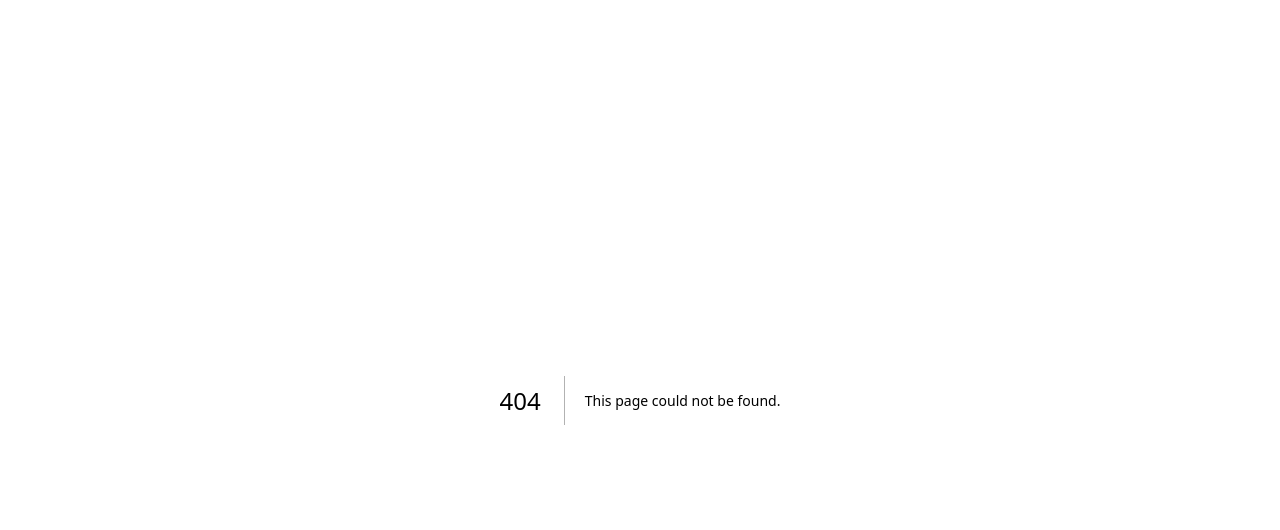
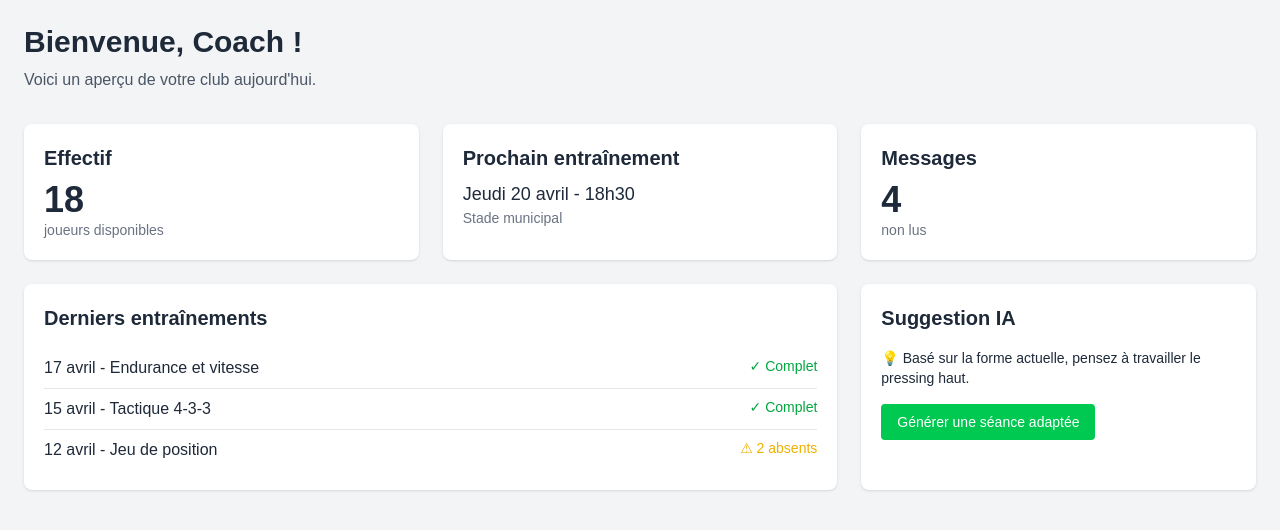
Before and after one commit to alexandrethurel/metactic, a Next.js app: page /coach in a window 1280 px wide. Before the commit this address had no page. Shown: the top 530 px of the page. Built offline with nearby package versions, Linux system fonts and the light colour scheme.

Commit message:
adds coach page

```diff
--- /dev/null
+++ b/src/app/(coach)/coach/page.js
@@ -0,0 +1,63 @@
+"use client";
+
+import React from "react";
+
+export default function CoachDashboardPage() {
+  return (
+    <div className="min-h-screen bg-gray-100 text-gray-800 p-6">
+      <header className="mb-8">
+        <h1 className="text-3xl font-bold mb-2">Bienvenue, Coach !</h1>
+        <p className="text-gray-600">Voici un aperçu de votre club aujourd'hui.</p>
+      </header>
+
+      <div className="grid grid-cols-1 md:grid-cols-2 lg:grid-cols-3 gap-6">
+        {/* Statistiques clés */}
+        <div className="bg-white rounded-lg shadow p-5">
+          <h2 className="text-xl font-semibold mb-2">Effectif</h2>
+          <p className="text-4xl font-bold">18</p>
+          <p className="text-sm text-gray-500">joueurs disponibles</p>
+        </div>
+
+        <div className="bg-white rounded-lg shadow p-5">
+          <h2 className="text-xl font-semibold mb-2">Prochain entraînement</h2>
+          <p className="text-lg font-medium">Jeudi 20 avril - 18h30</p>
+          <p className="text-sm text-gray-500">Stade municipal</p>
+        </div>
+
+        <div className="bg-white rounded-lg shadow p-5">
+          <h2 className="text-xl font-semibold mb-2">Messages</h2>
+          <p className="text-4xl font-bold">4</p>
+          <p className="text-sm text-gray-500">non lus</p>
+        </div>
+
+        {/* Liste des derniers entraînements */}
+        <div className="bg-white rounded-lg shadow p-5 col-span-1 md:col-span-2">
+          <h2 className="text-xl font-semibold mb-4">Derniers entraînements</h2>
+          <ul className="divide-y divide-gray-200">
+            <li className="py-2 flex justify-between">
+              <span>17 avril - Endurance et vitesse</span>
+              <span className="text-sm text-green-600">✓ Complet</span>
+            </li>
+            <li className="py-2 flex justify-between">
+              <span>15 avril - Tactique 4-3-3</span>
+              <span className="text-sm text-green-600">✓ Complet</span>
+            </li>
+            <li className="py-2 flex justify-between">
+              <span>12 avril - Jeu de position</span>
+              <span className="text-sm text-yellow-500">⚠ 2 absents</span>
+            </li>
+          </ul>
+        </div>
+
+        {/* Bloc suggestion IA */}
+        <div className="bg-white rounded-lg shadow p-5">
+          <h2 className="text-xl font-semibold mb-4">Suggestion IA</h2>
+          <p className="text-sm mb-2">💡 Basé sur la forme actuelle, pensez à travailler le pressing haut.</p>
+          <button className="mt-2 text-sm bg-green-500 hover:bg-green-600 text-white px-4 py-2 rounded">
+            Générer une séance adaptée
+          </button>
+        </div>
+      </div>
+    </div>
+  );
+}
```
